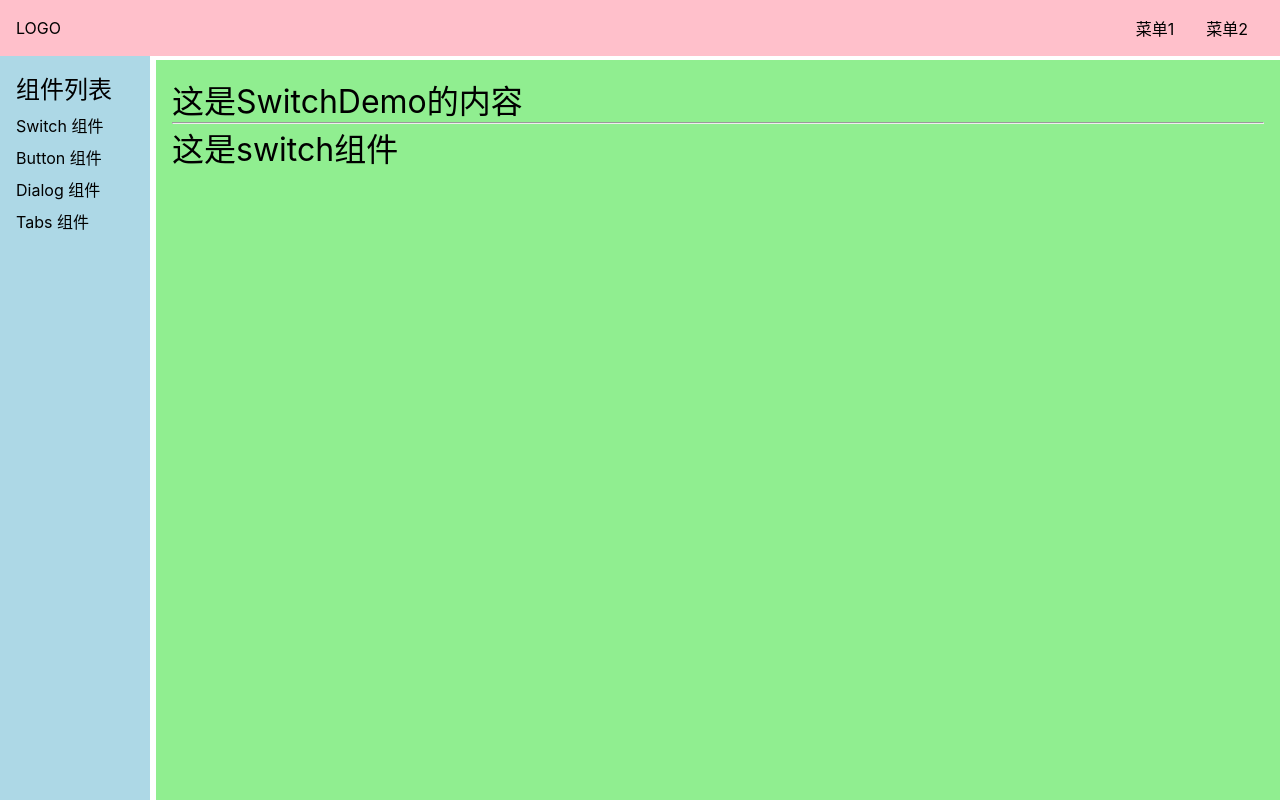
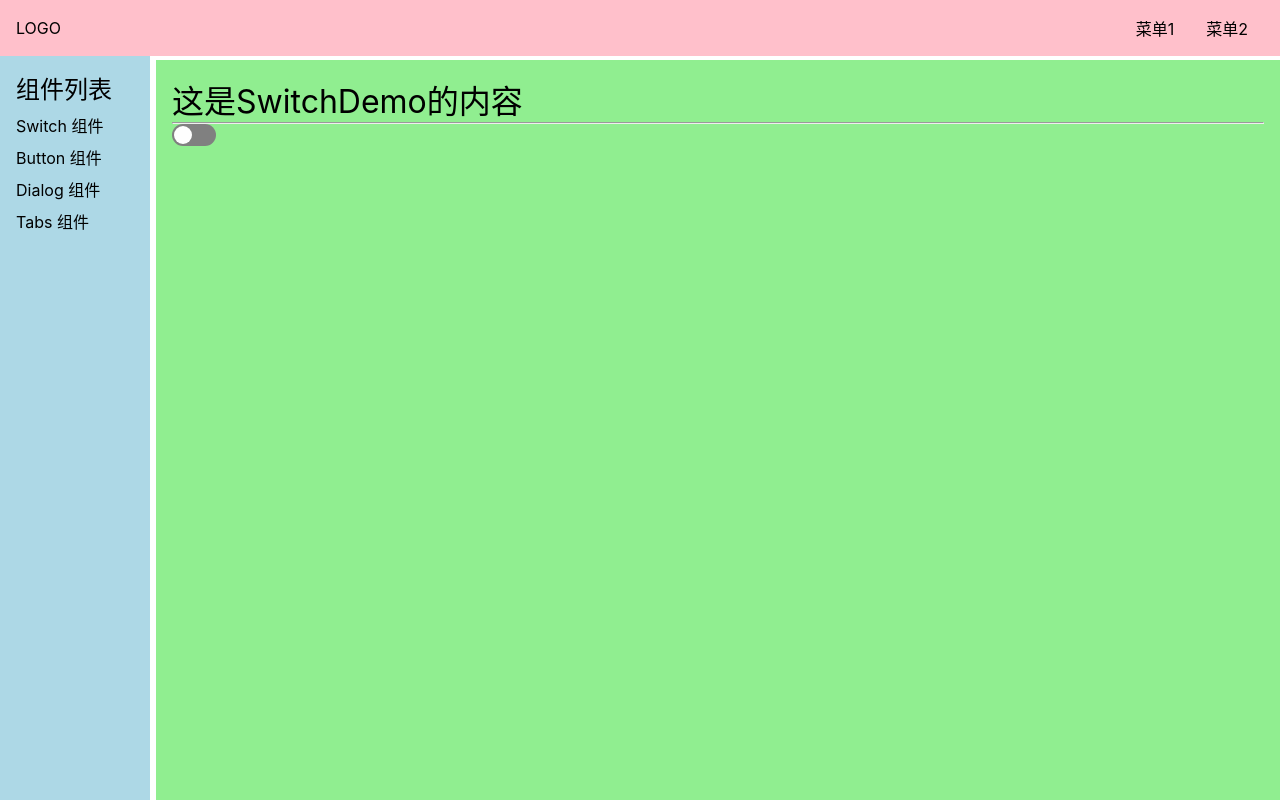
Before and after one commit to Lixianlai-2/Easy-Wheel, a Vue app: page /#/doc/switch in a window 1280 px wide. Built offline with nearby package versions, Linux system fonts and the light colour scheme.

Commit message:
实现switch按钮的切换效果

```diff
--- a/src/lip/Switch.vue
+++ b/src/lip/Switch.vue
@@ -1,11 +1,51 @@
 <template>
   <div>
-    <h1>这是switch组件</h1>
+    <button @click="toggle" :class="{ checked }"><span></span></button>
   </div>
 </template>
 
 <script>
-export default {};
+import { ref } from "@vue/reactivity";
+export default {
+  setup() {
+    let checked = ref(false);
+    let toggle = () => {
+      checked.value = !checked.value;
+    };
+    return {
+      checked,
+      toggle,
+    };
+  },
+};
 </script>
 
-<style scoped></style>
+<style lang="scss" scoped>
+$h: 22px;
+$h2: $h - 4px;
+button {
+  height: $h;
+  width: $h * 2;
+  border-radius: $h / 2;
+  position: relative;
+  border: none;
+  background-color: grey;
+  // background-color: #0d8cff;
+}
+span {
+  height: $h2;
+  width: $h2;
+  border-radius: $h2 / 2;
+  background-color: #fefefe;
+  position: absolute;
+  top: 2px;
+  left: 2px;
+}
+button.checked {
+  background-color: #0d8cff;
+}
+
+button.checked > span {
+  left: calc(100% - #{$h2} - 2px);
+}
+</style>
```
